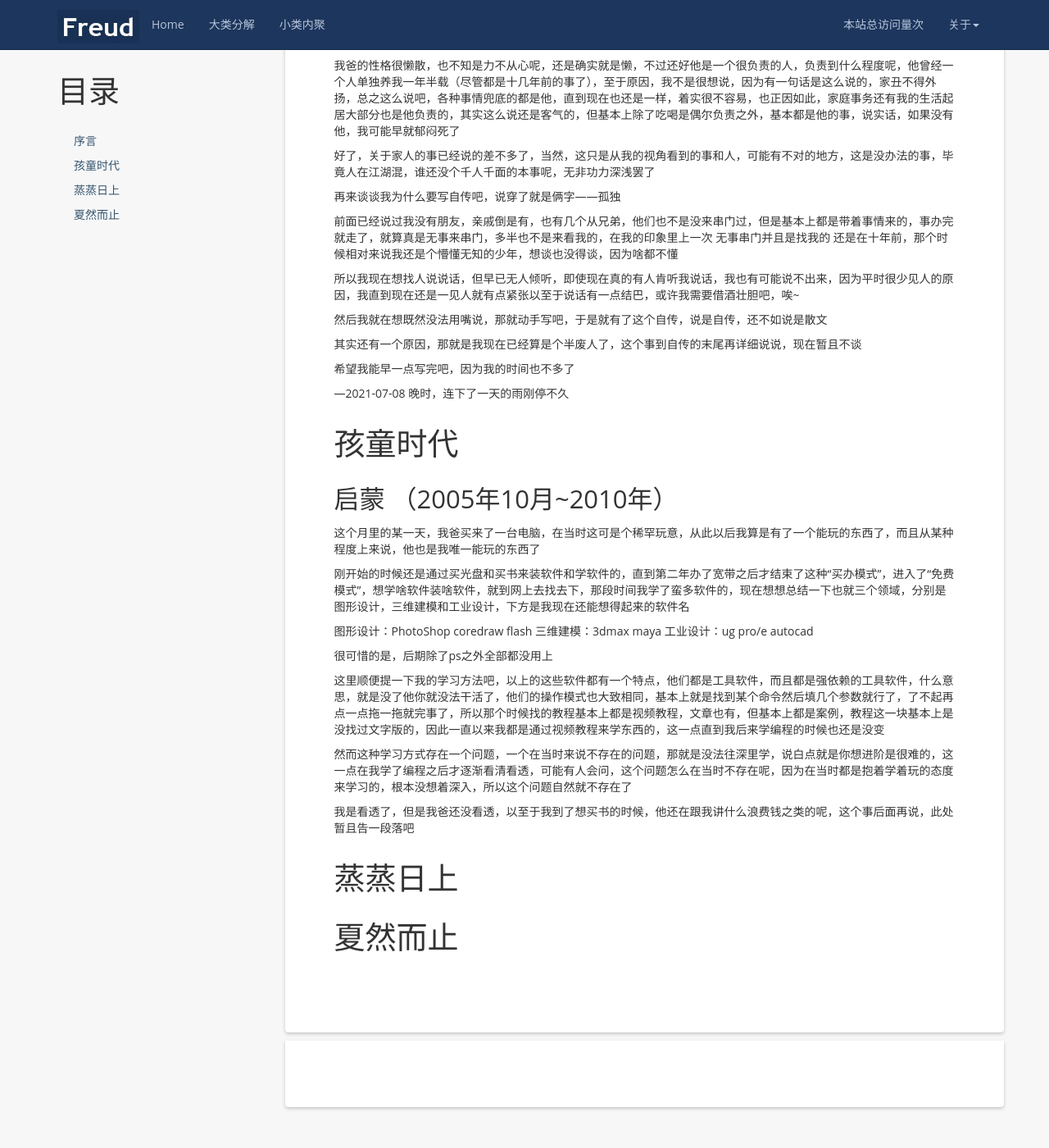
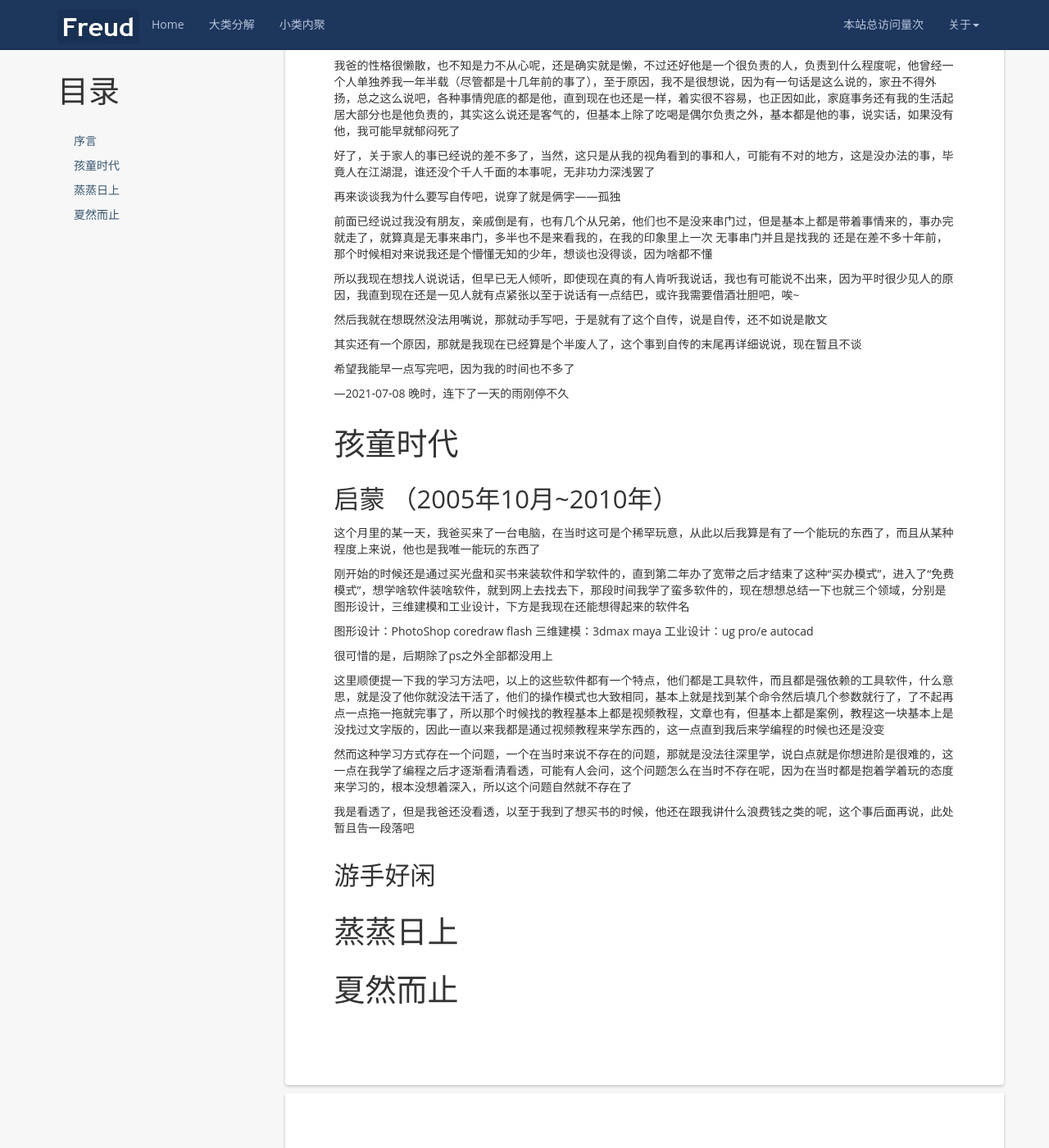
Before and after one commit to kljzndx/My-Blog, a Jekyll site: the page built from _posts/2021-07-07-autobiography.md, in a window 1280 px wide and 1400 px high, scrolled down 647 px. Shown: the whole window at 82% size. Built offline with Jekyll 4.4.1, drawn with Linux system fonts in a browser that asks for light colours; nearby versions of some CDN libraries; comment, search, counter and statistics services are not loaded.

Commit message:
修饰文字

```diff
--- a/_posts/2021-07-07-autobiography.md
+++ b/_posts/2021-07-07-autobiography.md
@@ -25,7 +25,7 @@ tags: [自传]
 
 再来谈谈我为什么要写自传吧，说穿了就是俩字——孤独
 
-前面已经说过我没有朋友，亲戚倒是有，也有几个从兄弟，他们也不是没来串门过，但是基本上都是带着事情来的，事办完就走了，就算真是无事来串门，多半也不是来看我的，在我的印象里上一次 无事串门并且是找我的 还是在十年前，那个时候相对来说我还是个懵懂无知的少年，想谈也没得谈，因为啥都不懂
+前面已经说过我没有朋友，亲戚倒是有，也有几个从兄弟，他们也不是没来串门过，但是基本上都是带着事情来的，事办完就走了，就算真是无事来串门，多半也不是来看我的，在我的印象里上一次 无事串门并且是找我的 还是在差不多十年前，那个时候相对来说我还是个懵懂无知的少年，想谈也没得谈，因为啥都不懂
 
 所以我现在想找人说说话，但早已无人倾听，即使现在真的有人肯听我说话，我也有可能说不出来，因为平时很少见人的原因，我直到现在还是一见人就有点紧张以至于说话有一点结巴，或许我需要借酒壮胆吧，唉~
 
@@ -57,6 +57,8 @@ tags: [自传]
 
 我是看透了，但是我爸还没看透，以至于我到了想买书的时候，他还在跟我讲什么浪费钱之类的呢，这个事后面再说，此处暂且告一段落吧
 
+## 游手好闲
+
 # 蒸蒸日上
 
 # 夏然而止
```
